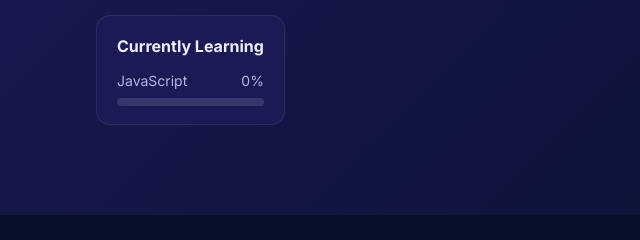
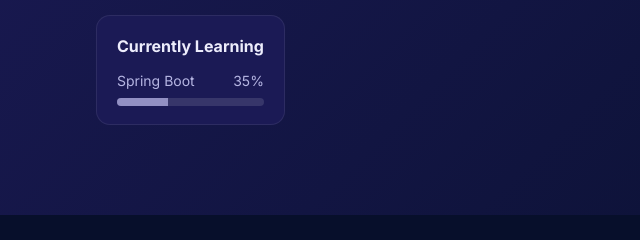
Before and after one commit to isilulgerr/isilulgerr.github.io, a plain HTML site: page index.html in a window 1280 px wide. Shown: the part 360-600 px from the top of the page, 0-640 px from the left. Drawn offline with Linux system fonts and the light colour scheme.

Commit message:
update: current work

```diff
--- a/index.html
+++ b/index.html
@@ -260,12 +260,12 @@
           <h3>Currently Learning</h3>
 
           <div class="learning-header">
-            <span>JavaScript</span>
-            <span>0%</span>
+            <span>Spring Boot</span>
+            <span>35%</span>
           </div>
 
           <div class="progress-bar">
-            <div class="progress" style="width: 0%;"></div>
+            <div class="progress" style="width: 35%;"></div>
           </div>
         </div>
       </div>
```
